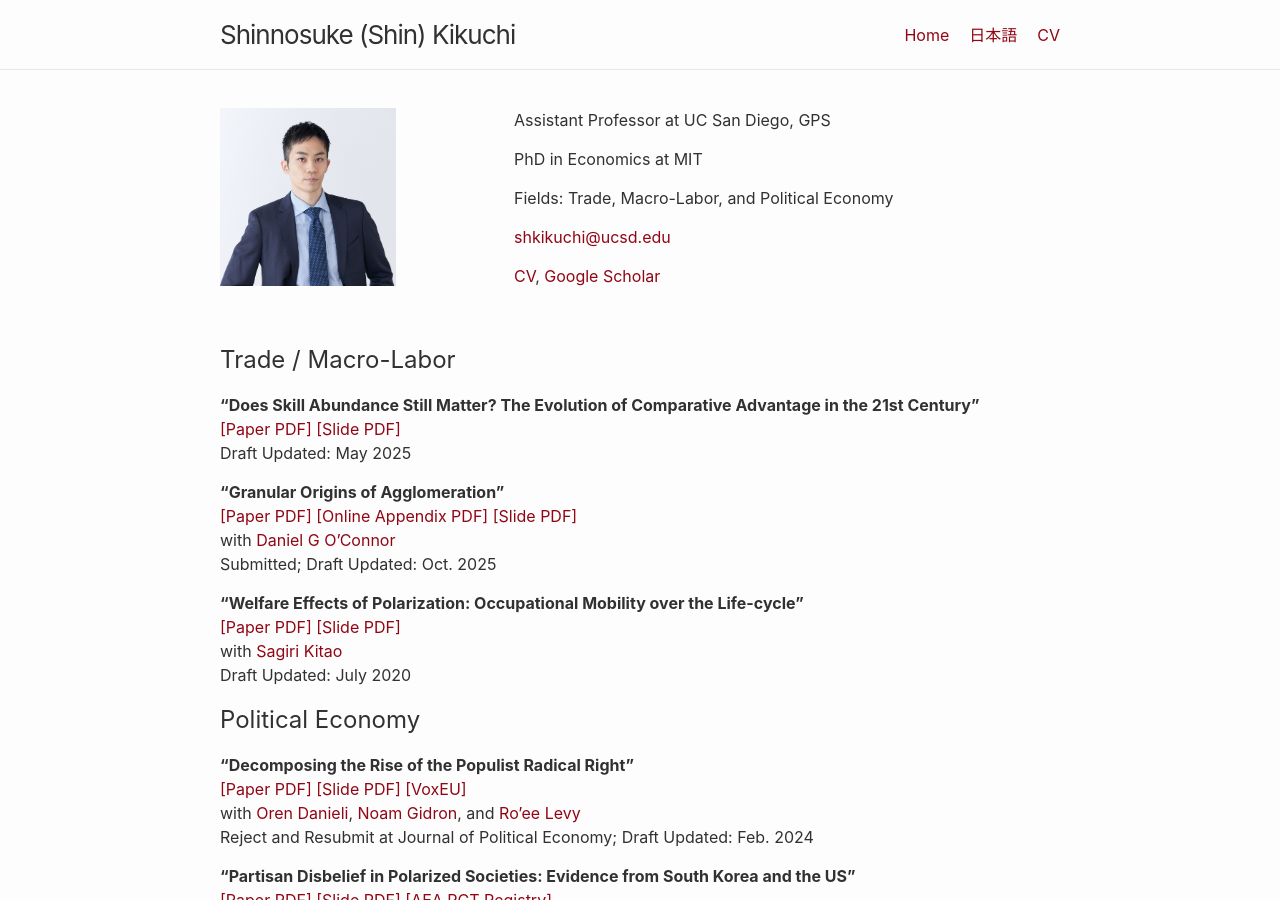
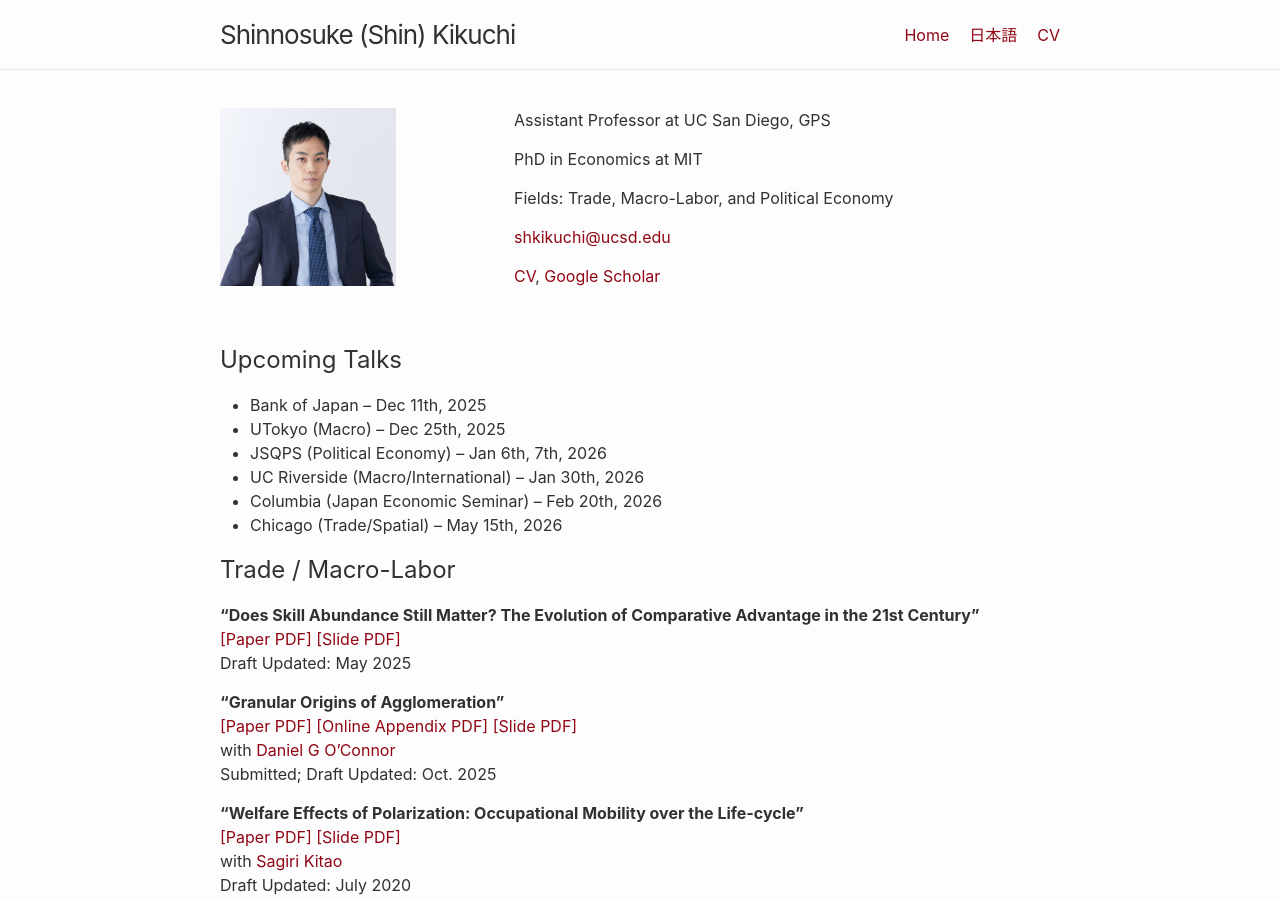
Before and after one commit to shinnkikuchi/shinnkikuchi.github.io, a Jekyll site: the page built from index.md, in a window 1280 px wide and 900 px high. Built offline with Jekyll 4.4.1, drawn with Linux system fonts in a browser that asks for light colours.

Commit message:
Update index.md

```diff
--- a/index.md
+++ b/index.md
@@ -6,6 +6,15 @@ layout: home
 title: Home
 ---
 <br>
+
+## Upcoming Talks
+
+- Bank of Japan – Dec 11th, 2025
+- UTokyo (Macro) – Dec 25th, 2025
+- JSQPS (Political Economy) – Jan 6th, 7th, 2026
+- UC Riverside  (Macro/International) – Jan 30th, 2026
+- Columbia (Japan Economic Seminar) – Feb 20th, 2026
+- Chicago (Trade/Spatial) – May 15th, 2026
 
 ## Trade / Macro-Labor
 
```
